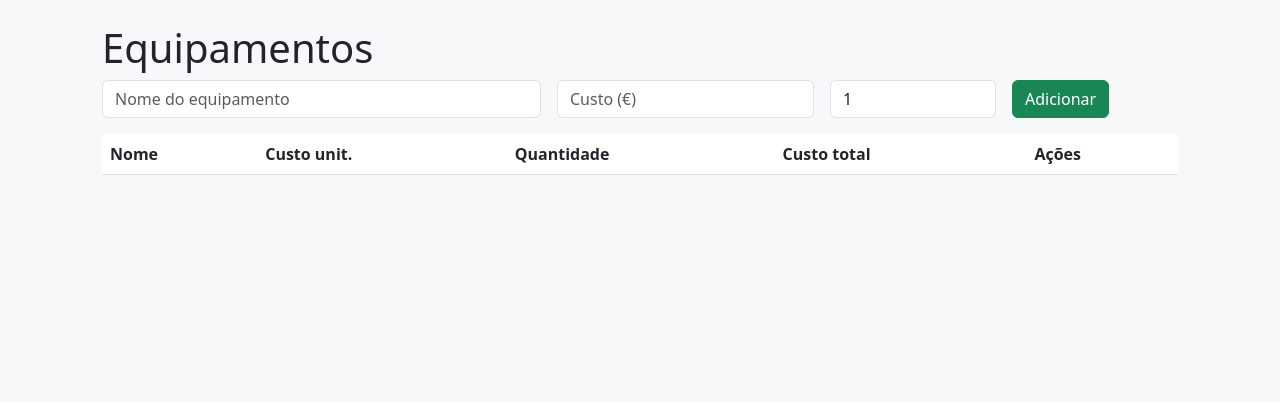
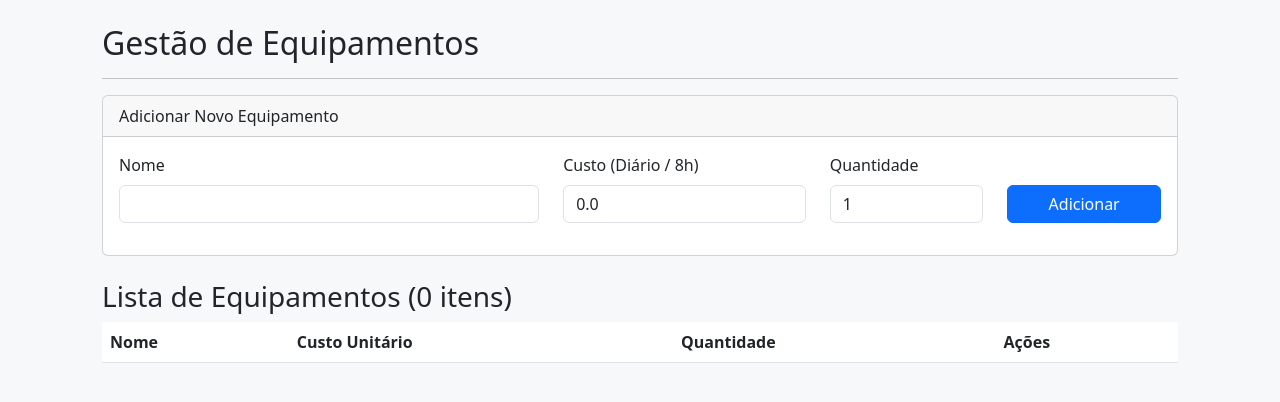
Before and after one commit to louiscarvalheiro-code/meu-sistema, a Flask app: page /equipamentos in a window 1280 px wide. Shown: the part 56-458 px from the top of the page. Run offline with Flask 3, Linux system fonts and the light colour scheme; data comes from the database, SQL or seed files in the repository; data that the repository does not hold is empty.

Commit message:
Add files via upload

```diff
--- a/templates/equipamentos.html
+++ b/templates/equipamentos.html
@@ -1,29 +1,63 @@
+{% extends "base.html" %}
 
-{% extends 'base.html' %}
 {% block content %}
-<h1>Equipamentos</h1>
-<form method="POST" class="row g-3 mb-3">
-  <div class="col-md-5"><input name="nome" class="form-control" placeholder="Nome do equipamento" required></div>
-  <div class="col-md-3"><input name="custo" class="form-control" placeholder="Custo (€)" required></div>
-  <div class="col-md-2"><input name="quantidade" class="form-control" placeholder="Quantidade" required value="1"></div>
-  <div class="col-md-2"><button class="btn btn-success">Adicionar</button></div>
+<h2>Gestão de Equipamentos</h2>
+<hr>
+
+{# Form for adding new Equipment #}
+<div class="card mb-4">
+    <div class="card-header">Adicionar Novo Equipamento</div>
+    <div class="card-body">
+        <form method="POST">
+            <div class="row">
+                <div class="col-md-5 mb-3">
+                    <label for="nome" class="form-label">Nome</label>
+                    <input type="text" class="form-control" id="nome" name="nome" required>
+                </div>
+                <div class="col-md-3 mb-3">
+                    <label for="custo" class="form-label">Custo (Diário / 8h)</label>
+                    <input type="number" step="0.01" class="form-control" id="custo" name="custo" value="0.0" required>
+                </div>
+                <div class="col-md-2 mb-3">
+                    <label for="quantidade" class="form-label">Quantidade</label>
+                    <input type="number" class="form-control" id="quantidade" name="quantidade" value="1" required>
+                </div>
+                <div class="col-md-2 mb-3 d-flex align-items-end">
+                    <button type="submit" class="btn btn-primary w-100">Adicionar</button>
+                </div>
+            </div>
         </form>
+    </div>
+</div>
+
+{# List of existing Equipment #}
+<h3>Lista de Equipamentos ({{ lista|length }} itens)</h3>
 <table class="table table-striped">
-  <thead><tr><th>Nome</th><th>Custo unit.</th><th>Quantidade</th><th>Custo total</th><th>Ações</th></tr></thead>
+    <thead>
+        <tr>
+            <th>Nome</th>
+            <th>Custo Unitário</th>
+            <th>Quantidade</th>
+            <th>Ações</th>
+        </tr>
+    </thead>
     <tbody>
-    {% for it in lista %}
+        {% for item in lista %}
         <tr>
-        <td>{{ it.nome }}</td>
-        <td>{{ it.custo }}</td>
-        <td>{{ it.quantidade }}</td>
-        <td>{{ (it.custo * it.quantidade) | round(2) }}</td>
+            <td>{{ item.nome }}</td>
+            <td>{{ "%.2f"|format(item.custo) }}</td>
+            <td>{{ item.quantidade }}</td>
             <td>
-          <form method="POST" action="{{ url_for('equipamentos_delete', id=it.id) }}" style="display:inline">
-            <button class="btn btn-sm btn-danger">Remover</button>
+                {# NOVO BOTÃO DE EDIÇÃO #}
+                <a href="{{ url_for('equipamentos_edit', id=item.id) }}" class="btn btn-sm btn-info me-2">Editar</a>
+
+                <form method="POST" action="{{ url_for('equipamentos_delete', id=item.id) }}" style="display:inline;">
+                    <button type="submit" class="btn btn-sm btn-danger" onclick="return confirm('Tem certeza que deseja remover este equipamento?');">Remover</button>
                 </form>
             </td>
         </tr>
         {% endfor %}
     </tbody>
 </table>
+
 {% endblock %}
```
Also changed, not shown: templates/equipamentos_edit.html (added, +26 -0 lines). Lines whose indentation alone changed are shown as unchanged.
